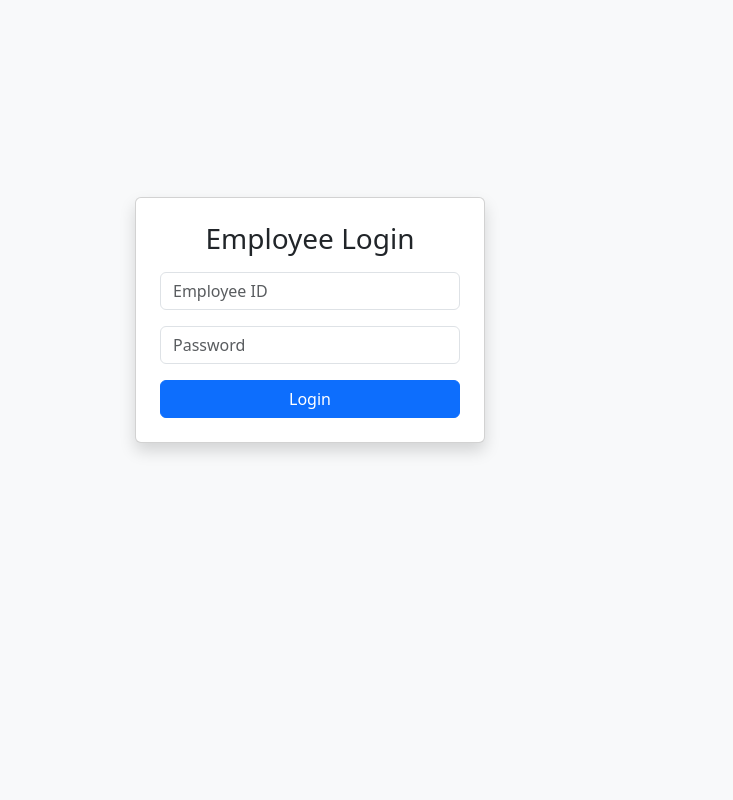
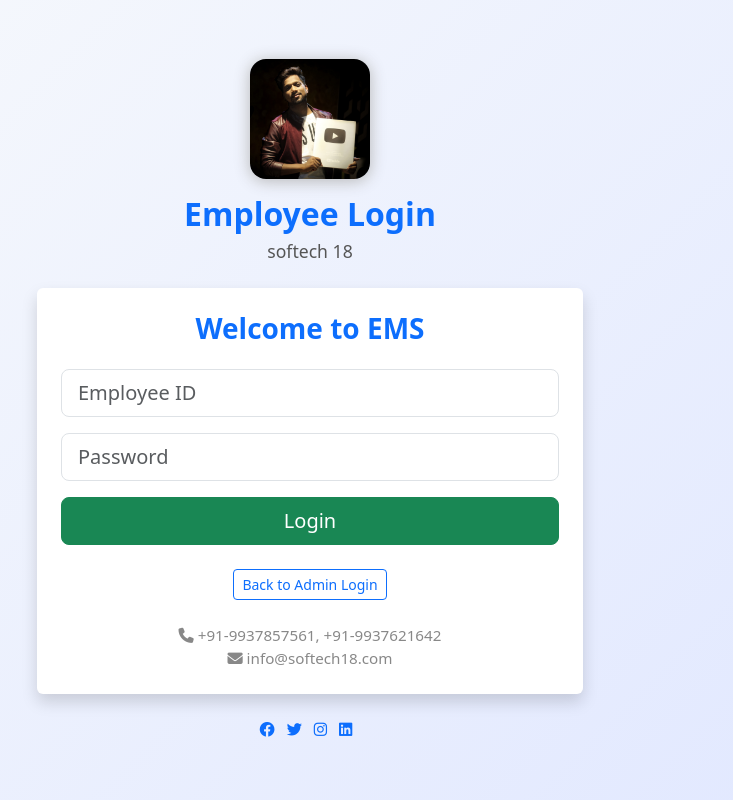
Before and after one commit to softech18/Admin-Dashboard, a PHP site: page /employee-login.php in a window 1280 px wide. Shown: the whole page, without its empty margins (330-1063 px from the left). Run offline with PHP 8.4, Linux system fonts and the light colour scheme.

Commit message:
chngens in the logion page

```diff
--- a/employee-login.php
+++ b/employee-login.php
@@ -7,13 +7,13 @@ if (isset($_SESSION['emp_id'])) {
     exit;
 }
 
-$error = '';
+// Employee login logic
+$emp_error = '';
+if ($_SERVER['REQUEST_METHOD'] === 'POST' && isset($_POST['emp_login'])) {
+    $emp_id = $conn->real_escape_string($_POST['emp_id']);
+    $emp_password = $conn->real_escape_string($_POST['emp_password']);
 
-if ($_SERVER['REQUEST_METHOD'] === 'POST') {
-    $emp_id = $conn->real_escape_string($_POST['emp_id']);
-    $password = $conn->real_escape_string($_POST['password']);
-
-    $sql = "SELECT * FROM employees WHERE emp_id='$emp_id' AND password='$password'";
+    $sql = "SELECT * FROM employees WHERE emp_id='$emp_id' AND password='$emp_password'";
     $res = $conn->query($sql);
 
     if ($res && $res->num_rows === 1) {
@@ -21,32 +21,60 @@ if ($_SERVER['REQUEST_METHOD'] === 'POST') {
         header("Location: employee-profile.php");
         exit;
     } else {
-        $error = "Invalid Employee ID or Password!";
+        $emp_error = "Invalid Employee ID or Password!";
     }
 }
 ?>
 <!DOCTYPE html>
 <html lang="en">
 <head>
-  <meta charset="UTF-8" />
-  <title>Employee Login</title>
-  <link href="https://cdn.jsdelivr.net/npm/bootstrap@5.3.0/dist/css/bootstrap.min.css" rel="stylesheet" />
+  <meta charset="UTF-8">
+  <title>EMS Login</title>
+  <link href="https://cdn.jsdelivr.net/npm/bootstrap@5.3.0/dist/css/bootstrap.min.css" rel="stylesheet">
+  <link rel="stylesheet" href="https://cdnjs.cloudflare.com/ajax/libs/font-awesome/6.4.0/css/all.min.css">
 </head>
-<body class="bg-light">
-  <div class="container d-flex justify-content-center align-items-center" style="min-height: 80vh;">
-    <div class="card p-4 shadow" style="width: 350px;">
-      <h3 class="mb-3 text-center">Employee Login</h3>
-
-      <?php if ($error): ?>
-      <div class="alert alert-danger"><?= htmlspecialchars($error) ?></div>
-      <?php endif; ?>
-
-      <form method="POST">
-        <input type="text" name="emp_id" class="form-control mb-3" placeholder="Employee ID" required />
-        <input type="password" name="password" class="form-control mb-3" placeholder="Password" required />
-        <button type="submit" class="btn btn-primary w-100">Login</button>
-      </form>
+<body class="bg-light" style="background: linear-gradient(135deg, #f8fafc 0%, #e0e7ff 100%);">
+  <div class="container">
+    <div class="row justify-content-center align-items-center" style="min-height:100vh;">
+      <div class="col-md-7 col-lg-6">
+        <div class="text-center mb-4">
+          <img src="images/IMG_5672.JPG" alt="Softech 18 Logo" style="max-width:120px; border-radius:16px; box-shadow:0 2px 16px #b6b6b6;">
+          <h2 class="mt-3 mb-1 fw-bold" style="color:#0d6efd;">Employee Login</h2>
+          <div class="mb-2" style="font-size:1.1rem;color:#555;">softech 18</div>
+        </div>
+        <div class="card shadow border-0">
+          <div class="card-body p-4">
+            <h3 class="card-title text-center mb-4 fw-semibold" style="color:#0d6efd;">Welcome to EMS</h3>
+            <?php if (!empty($emp_error)): ?>
+              <div class="alert alert-danger"><?php echo $emp_error; ?></div>
+            <?php endif; ?>
+            <form method="POST">
+              <div class="mb-3">
+                <input type="text" name="emp_id" class="form-control form-control-lg" placeholder="Employee ID" required>
+              </div>
+              <div class="mb-3">
+                <input type="password" name="emp_password" class="form-control form-control-lg" placeholder="Password" required>
+              </div>
+              <button type="submit" name="emp_login" class="btn btn-success w-100 btn-lg">Login</button>
+            </form>
+            <div class="mt-4 text-center">
+              <a href="index.php" class="btn btn-outline-primary btn-sm">Back to Admin Login</a>
+            </div>
+            <div class="mt-4 text-center" style="font-size:0.95rem;color:#888;">
+              <i class="fa-solid fa-phone"></i> +91-9937857561, +91-9937621642<br>
+              <i class="fa-solid fa-envelope"></i> info@softech18.com
+            </div>
+          </div>
+        </div>
+        <div class="text-center mt-4" style="font-size:0.95rem;color:#888;">
+          <a href="#" class="me-2 text-decoration-none"><i class="fa-brands fa-facebook"></i></a>
+          <a href="#" class="me-2 text-decoration-none"><i class="fa-brands fa-twitter"></i></a>
+          <a href="#" class="me-2 text-decoration-none"><i class="fa-brands fa-instagram"></i></a>
+          <a href="#" class="me-2 text-decoration-none"><i class="fa-brands fa-linkedin"></i></a>
+        </div>
+      </div>
     </div>
   </div>
+  <script src="https://cdn.jsdelivr.net/npm/bootstrap@5.3.0/dist/js/bootstrap.bundle.min.js"></script>
 </body>
 </html>
--- a/employee-profile.php
+++ b/employee-profile.php
@@ -38,7 +38,7 @@ if ($result && $result->num_rows === 1) {
       object-fit: cover;
       border-radius: 50%;
       border: 4px solid #0d6efd;
-      margin-top: -70px;
+      margin-top: 10px;
       background: #fff;
     }
     .header-bg {
```
Also changed, not shown: index.php (+42 -28 lines), uploads/IMG_5672.JPG (added), uploads/Screenshot 2025-05-26 121918.png (deleted), uploads/WhatsApp Image 2025-05-28 at 16.50.47 (2).jpeg (added).
